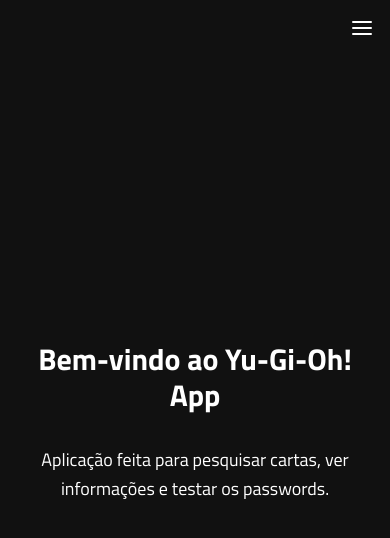
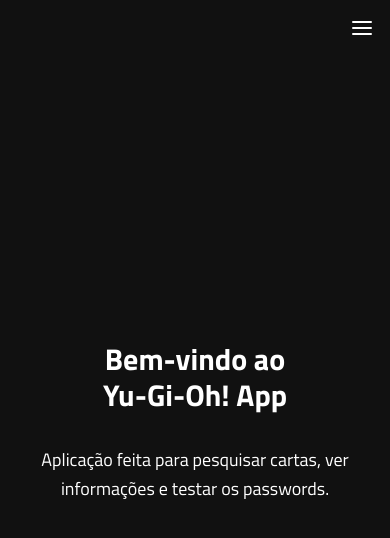
Before and after one commit to maiconlara/yugioh-password, a Next.js app: page / in a window 390 px wide. Shown: the top 538 px of the page. Built offline with nearby package versions, Linux system fonts and the light colour scheme.

Commit message:
fixing mobile home page max-w

```diff
--- a/src/app/page.tsx
+++ b/src/app/page.tsx
@@ -1,7 +1,7 @@
 export default function Home() {
   return (
     <div className=" flex justify-center flex-col  items-center h-screen bg-[#111111] gap-8">
-      <h1 className="text-white text-center md:text-4xl text-3xl md:max-w-[500px] max-w-[400px] font-bold">
+      <h1 className="text-white text-center md:text-4xl text-3xl md:max-w-[500px] max-w-[200px] font-bold">
         Bem-vindo ao Yu-Gi-Oh! App
       </h1>
       <p className="text-white text-center max-w-[400px] font-regular ">
```
